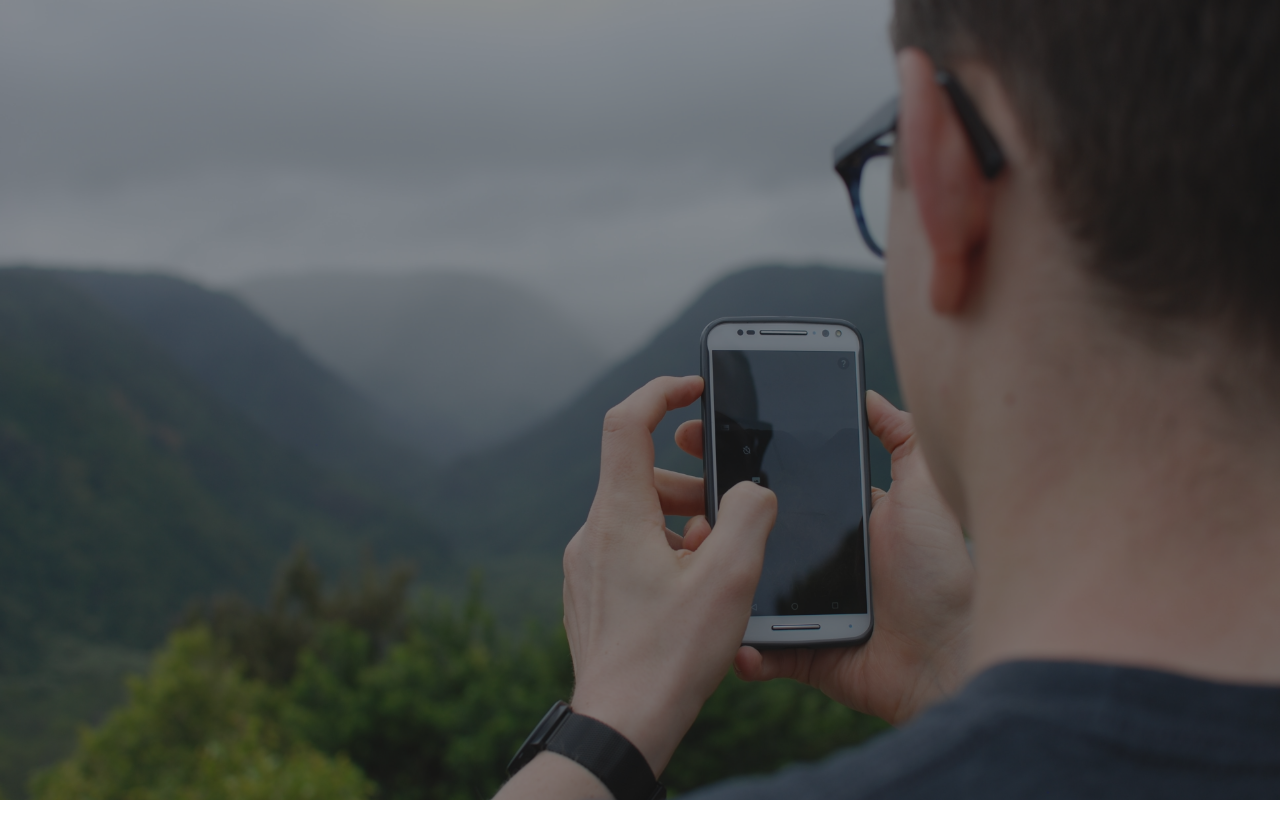
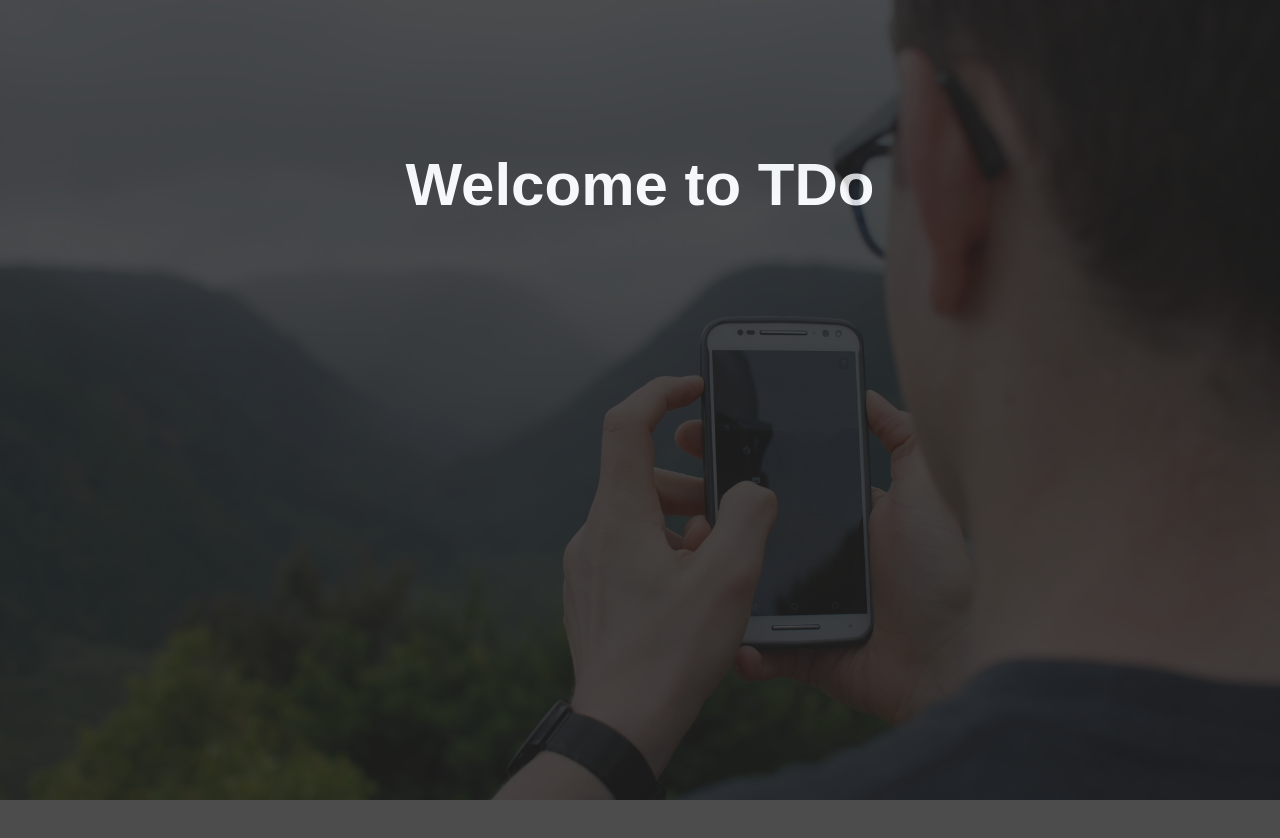
Before and after one commit to msaaddev/TDo, a React (Create React App) app: page / in a window 1280 px wide. Shown: the top 838 px of the page. Before the commit the page ends 800 px from the top, so only its background shows below. Built offline with nearby package versions, Linux system fonts and the light colour scheme.

Commit message:
📦NEW: Overlay & up to down transition

```diff
--- a/src/components/home/home.css
+++ b/src/components/home/home.css
@@ -3,17 +3,33 @@
 	background-image: url(../../images/home.jpg);
 	background-size: cover;
 	margin: 0;
-	padding: 0;
+    padding: 0;
+    position: relative;
+
 }
 
-.opacity {
-	background-color: #202020;
-    height: 100vh;
-    opacity: 0.1;
-	transition: opacity 0.5s;
+.overlay {
+    width: 100%;
+    height: 100%;
+    background-color: #202020;
+    opacity: 0;
+    position: absolute;
+    transition: all 0.5s;
+
+    display: flex;
+    justify-content: center;
+    padding-top: 10px;
 }
 
-.opacity:hover {
-    opacity: 0.5;
+#welcome_title {
+    font-family: 'Poppins', sans-serif;
+    font-size: 60px;
+    color: white;
+    margin: 0;
+}
+
+.overlay:hover {
+    opacity: 0.8;
     cursor: pointer;
+    padding-top: 150px;
 }
--- a/src/components/home/home.jsx
+++ b/src/components/home/home.jsx
@@ -7,9 +7,9 @@ class Home extends Component {
 	render() {
 		return (
 			<div className="main_container">
-				<div className="opacity">
-
-                </div>
+				<div className="overlay">
+					<h1 id="welcome_title">Welcome to TDo</h1>
+				</div>
 			</div>
 		);
 	}
```
